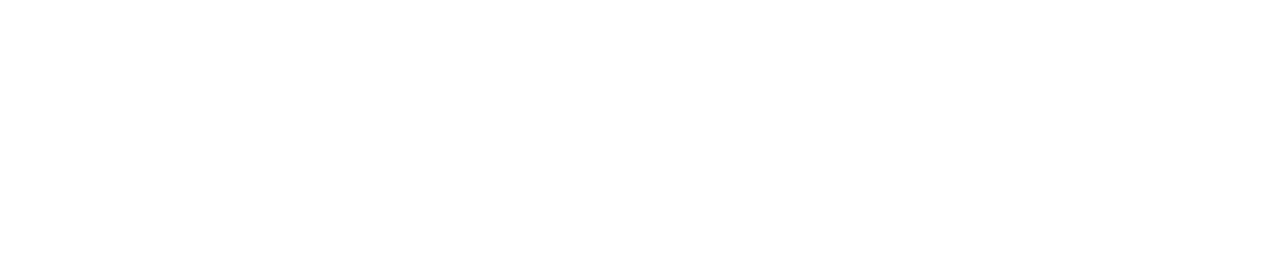
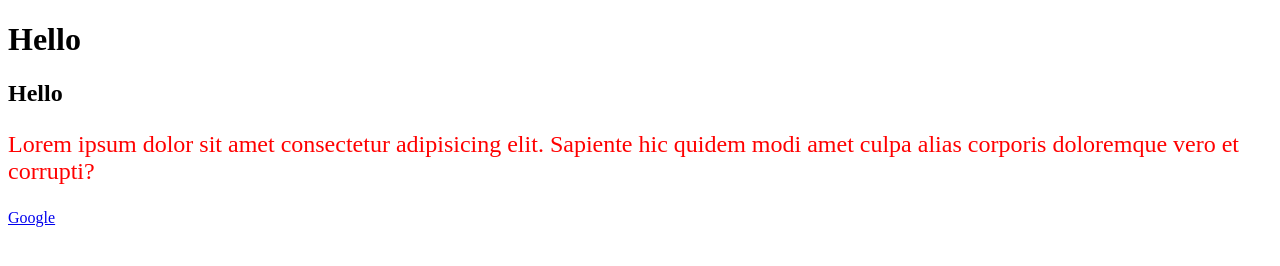
Before and after one commit to salim1986s/html-css, a plain HTML site: page index.html in a window 1280 px wide. Drawn offline with Linux system fonts and the light colour scheme.

Commit message:
some elements

```diff
--- a/index.html
+++ b/index.html
@@ -6,6 +6,9 @@
     <title>Document</title>
 </head>
 <body>
-
+    <h1>Hello</h1>
+    <h2>Hello</h2>
+    <p style="color: red; font-size: x-large;">Lorem ipsum dolor sit amet consectetur adipisicing elit. Sapiente hic quidem modi amet culpa alias corporis doloremque vero et corrupti?</p>
+    <a href="http://www.google.com">Google</a>
 </body>
 </html>
```
